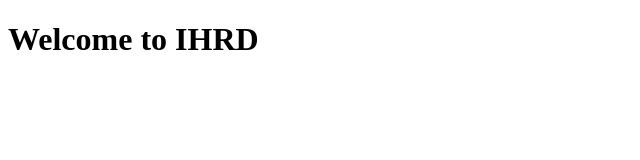
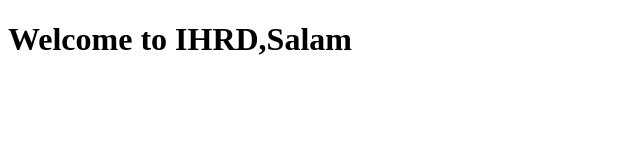
Before and after one commit to salampp/gitsalam, a plain HTML site: page index.html in a window 1280 px wide. Shown: the whole page, without its empty margins (0-640 px from the left). Drawn offline with Linux system fonts and the light colour scheme.

Commit message:
h1 string updated

```diff
--- a/index.html
+++ b/index.html
@@ -6,6 +6,6 @@
     <title>Document</title>
 </head>
 <body>
-    <h1>Welcome to IHRD</h1>
+    <h1>Welcome to IHRD,Salam</h1>
 </body>
 </html>
```
